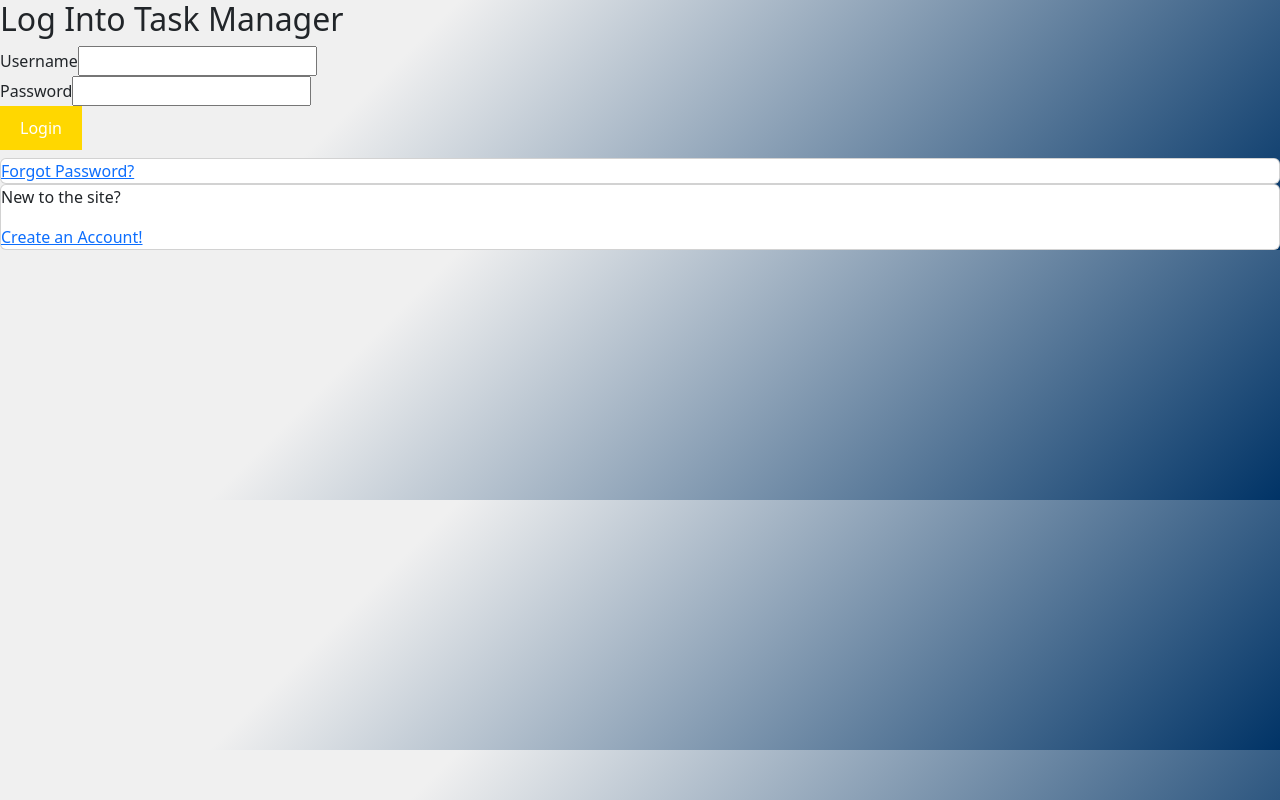
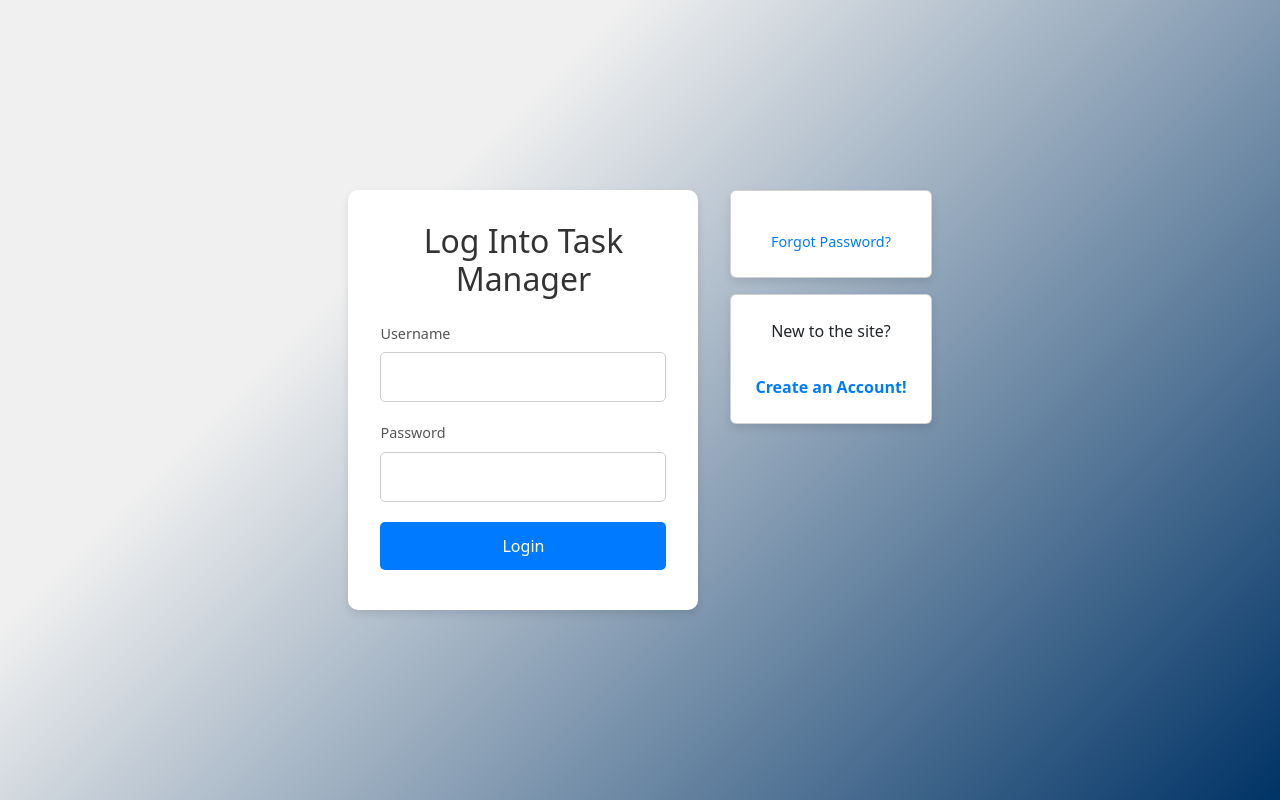
Before and after one commit to uaalumni02/task_management_front, a React (Create React App) app: page / in a window 1280 px wide. Built offline with nearby package versions, Linux system fonts and the light colour scheme.

Commit message:
update styling

```diff
--- a/src/static/login.css
+++ b/src/static/login.css
@@ -1,3 +1,132 @@
+/* General page styling */
+/* General page styling */
+body {
+  font-family: Arial, sans-serif;
+  margin: 0;
+  padding: 0;
+  display: flex;
+  justify-content: center;
+  align-items: center;
+  height: 100vh;
+  background-size: 100%; /* Zooms out the image by setting a larger background size */
+  background-attachment: fixed;
+  background-position: center center;
+}
+
+
+/* Page layout */
+.login-page {
+  display: flex;
+  justify-content: space-between;
+  align-items: flex-start;
+  gap: 2rem;
+}
+
+/* Login container */
+.login-container {
+  background-color: white;
+  padding: 2rem;
+  border-radius: 10px;
+  box-shadow: 0 4px 8px rgba(0, 0, 0, 0.1);
+  width: 350px;
+}
+
+.login-form h2 {
+  text-align: center;
+  margin-bottom: 1.5rem;
+  color: #333;
+}
+
+.form-group {
+  margin-bottom: 1.25rem;
+}
+
+.form-group label {
+  display: block;
+  margin-bottom: 0.5rem;
+  font-size: 0.9rem;
+  color: #555;
+}
+
+.form-group input {
+  width: 100%;
+  padding: 0.75rem;
+  border: 1px solid #ccc;
+  border-radius: 5px;
+  font-size: 1rem;
+}
+
+.form-group input:focus {
+  border-color: #007bff;
+  outline: none;
+}
+
+.login-btn {
+  width: 100%;
+  padding: 0.75rem;
+  background-color: #007bff;
+  border: none;
+  color: white;
+  font-size: 1rem;
+  border-radius: 5px;
+  cursor: pointer;
+  transition: background-color 0.3s ease;
+}
+
+.login-btn:hover {
+  background-color: #0056b3;
+}
+
+/* Options container */
+.options-container {
+  display: flex;
+  flex-direction: column;
+  gap: 1rem;
+}
+
+.card {
+  background-color: white;
+  padding: 1.5rem;
+  border-radius: 10px;
+  box-shadow: 0 4px 8px rgba(0, 0, 0, 0.1);
+  text-align: center;
+}
+
+.forgot-password-link,
+.signup-link {
+  display: block;
+  font-size: 0.9rem;
+  color: #007bff;
+  text-decoration: none;
+  margin-top: 1rem;
+}
+
+.forgot-password-link:hover,
+.signup-link:hover {
+  text-decoration: underline;
+}
+
+.return-to-login-link,
+.signup-link {
+  display: block;
+  font-size: 0.9rem;
+  color: #007bff;
+  text-decoration: none;
+  margin-top: 1rem;
+}
+
+/* New user section */
+.signup-link {
+  font-size: 1rem;
+  font-weight: bold;
+}
+
+
+
+
+
+
+
 body {
   background: linear-gradient(135deg, #F0F0F0 30%, #003366 100%);
   color: #003366;
```
